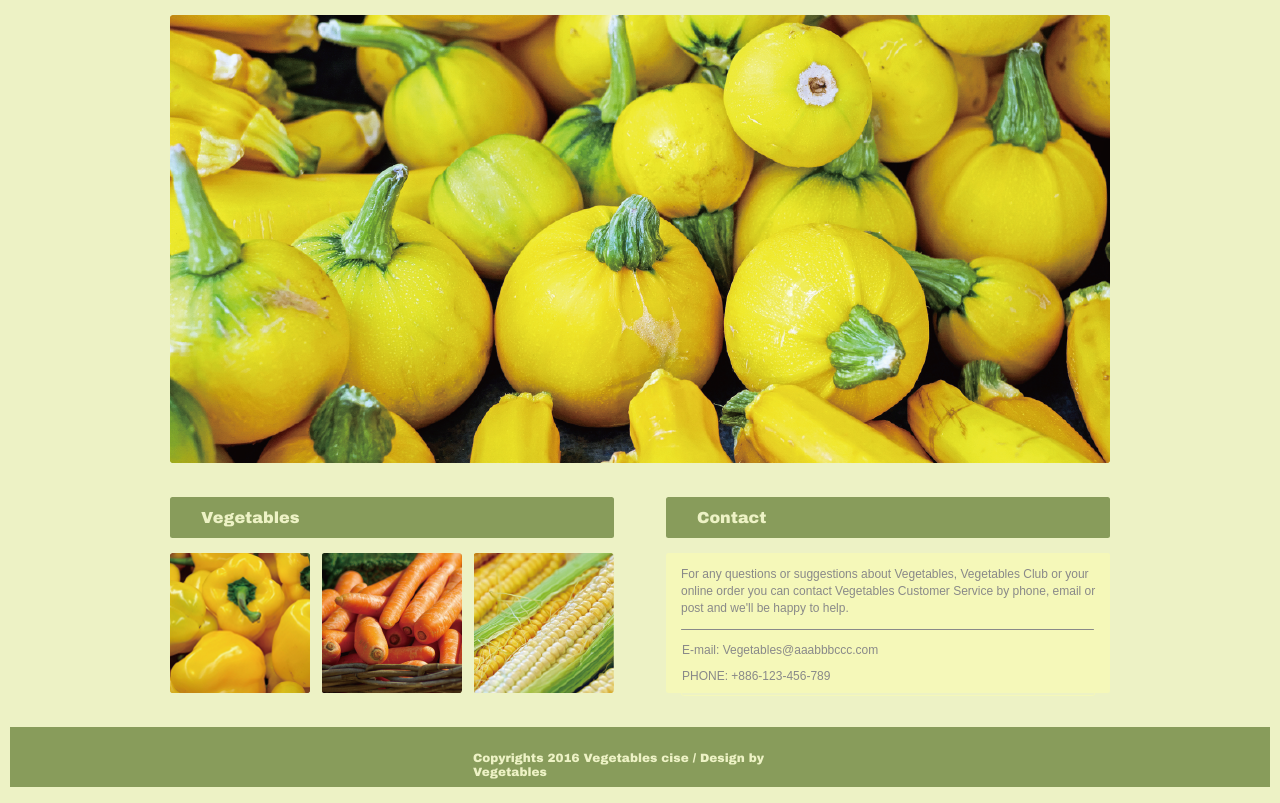
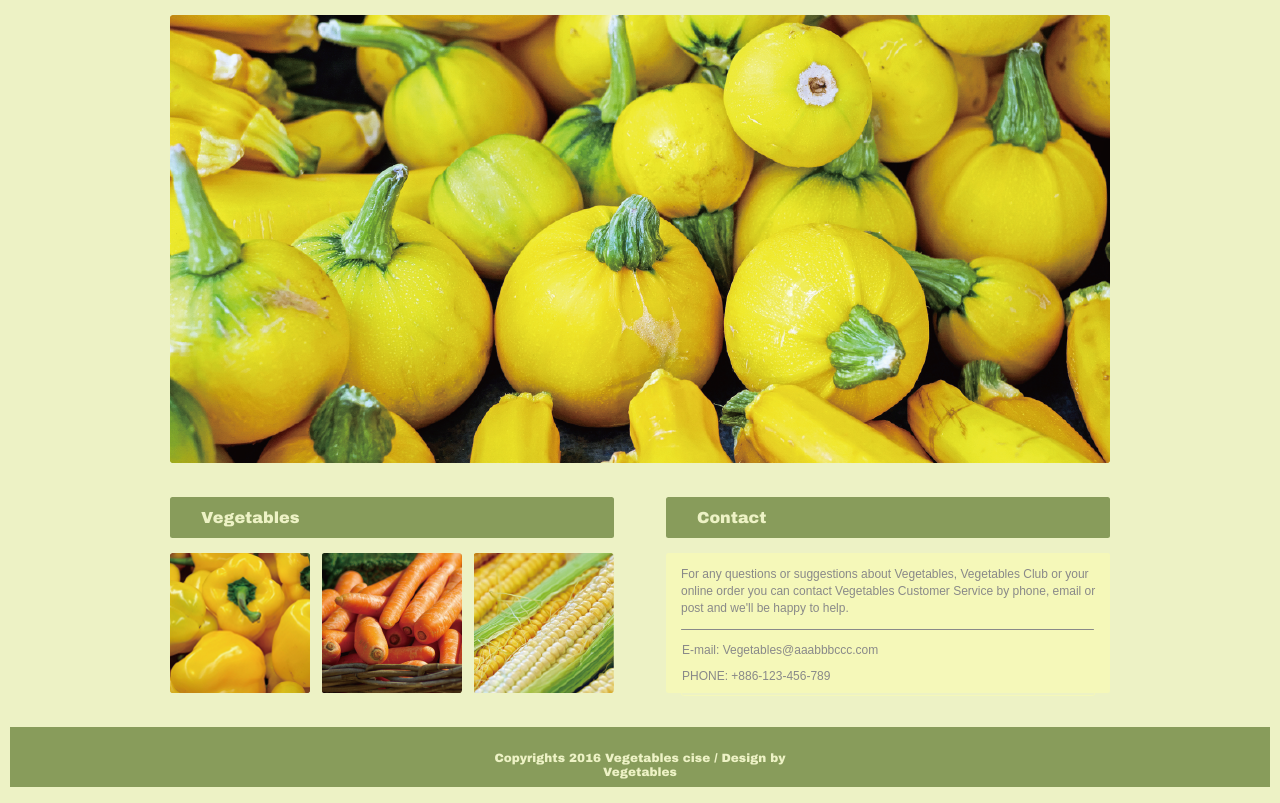
Before and after one commit to arielwu415/Front-end-engineering---MyFirst, a plain HTML site: page index.html in a window 1280 px wide. Shown: the part 134-937 px from the top of the page. Drawn offline with Linux system fonts and the light colour scheme.

Commit message:
Update index.html

```diff
--- a/index.html
+++ b/index.html
@@ -74,7 +74,7 @@
 
 	</div>
 	<div class="footer">
-	<footer>Copyrights 2016 Vegetables cise / Design by Vegetables</footer>
+		<footer><center>Copyrights 2016 Vegetables cise / Design by Vegetables</center></footer>
 	</div>
 </body>
 </html>
```
